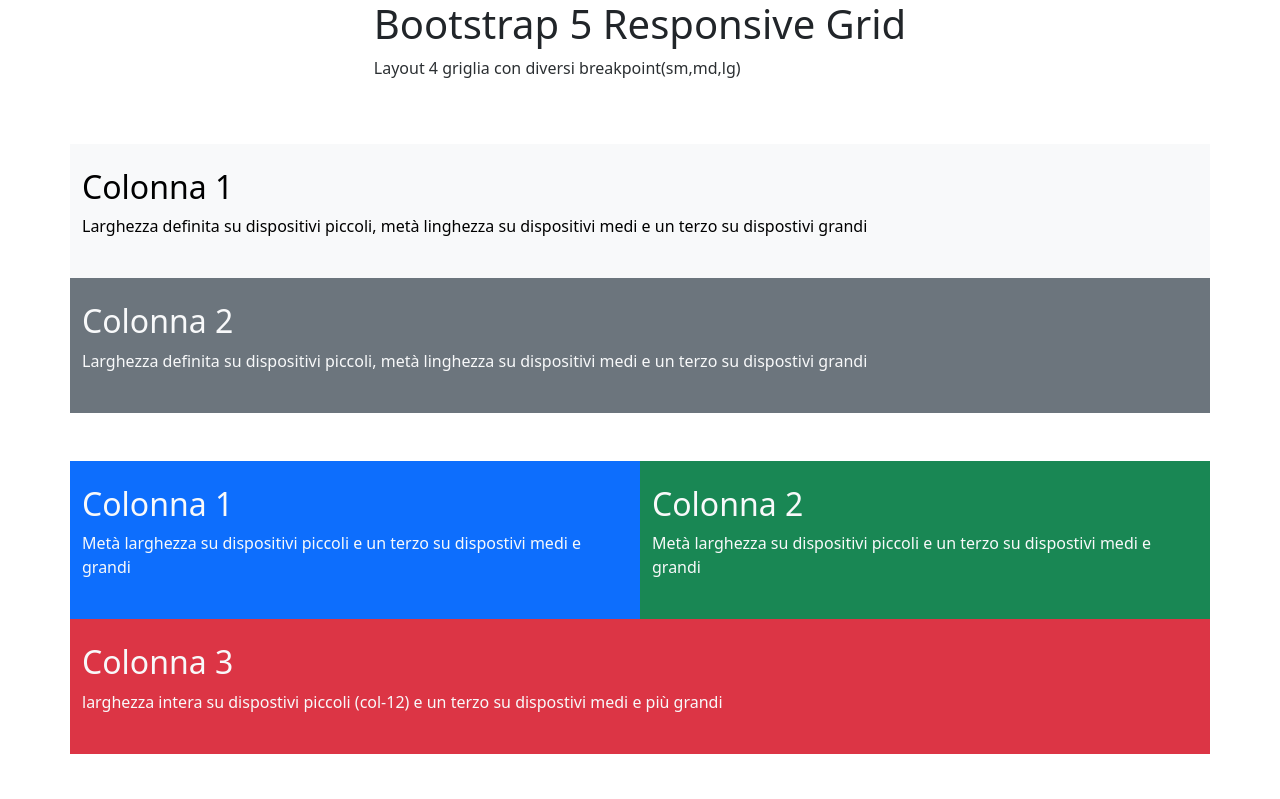
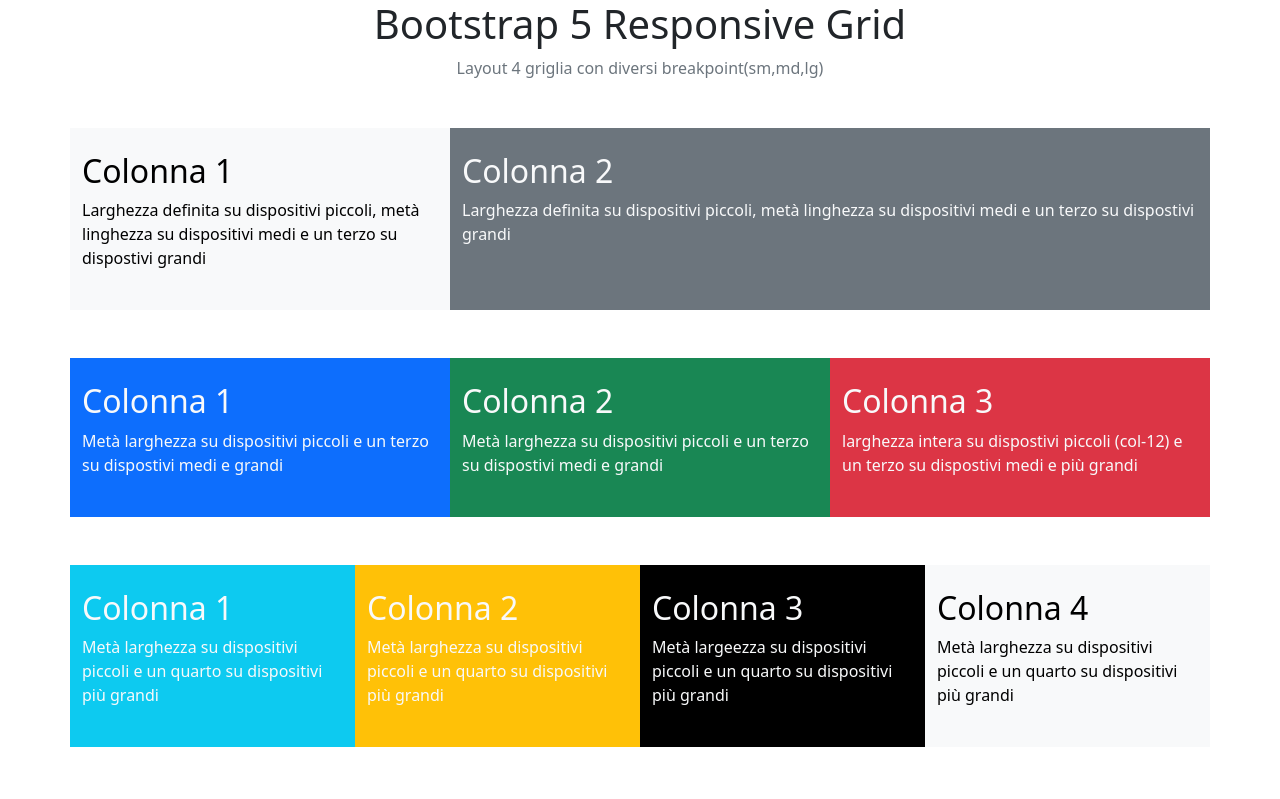
Before and after one commit to Antimo-m/htmlcss-bootstrap-layout, a plain HTML site: page index.html in a window 1280 px wide. Shown: the top 799 px of the page. Drawn offline with nearby package versions, Linux system fonts and the light colour scheme.

Commit message:
feat:modifiche finali

```diff
--- a/index.html
+++ b/index.html
@@ -8,27 +8,23 @@
         integrity="sha384-sRIl4kxILFvY47J16cr9ZwB07vP4J8+LH7qKQnuqkuIAvNWLzeN8tE5YBujZqJLB" crossorigin="anonymous"/>
 </head>
 <body>
-    <header>
-        <div class=" d-flex justify-content-center">
-        <div class=" ">
+    <header class="d-flex justify-content-center">
+        <div>
               <h1>Bootstrap 5 Responsive Grid</h1>
-              <p class="text-secondary-emphasis">Layout 4 griglia con diversi breakpoint(sm,md,lg)</p>
-        </div>
+              <span class="text-secondary d-flex justify-content-center ">Layout 4 griglia con diversi breakpoint(sm,md,lg)</span>
         </div>
     </header>
 
     <main class="text-light py-5">
-        <section class="container bg-light text-black">
-            <div class="col-12 py-4">
+        <section class="container ">
+            <div class="row">
+            <div class="col-12 col-md-6 col-lg-4 py-4  bg-light text-black  ">
                 <h2>Colonna 1</h2>
                 <p>Larghezza definita su dispositivi piccoli, metà linghezza su dispositivi medi e un terzo su dispostivi grandi</p>
             </div>
-        </section>
 
 
-        <section class="container bg-secondary">
-         <div class="row">
-            <div class="col-12 py-4">
+            <div class="col-12 col-md-6 col-lg-8 py-4 bg-secondary">
                 <h2>Colonna 2</h2>
                 <p>Larghezza definita su dispositivi piccoli, metà linghezza su dispositivi medi e un terzo su dispostivi grandi</p>
             </div>
@@ -36,19 +32,19 @@
         </section>
 
 
-        <section class="container d.flex py-5">
+        <section class="container d-flex py-5">
         <div class="row">
-            <div class="col-6 bg-primary py-4">
+            <div class="col-6 col-md-4 bg-primary py-4 ">
                 <h2>Colonna 1</h2>
                 <p>Metà larghezza su dispositivi piccoli e un terzo su dispostivi medi e grandi</p>
             </div>
 
-            <div class="col-6 py-4 bg-success">
+            <div class="col-6 col-md-4 py-4 bg-success ">
                 <h2>Colonna 2</h2>
                 <p>Metà larghezza su dispositivi piccoli e un terzo su dispostivi medi e grandi</p>
             </div>
 
-            <div class="col-12 py-4 bg-danger">
+            <div class="col-12 col-md-4 py-4 bg-danger">
                 <h2>Colonna 3</h2>
                 <p>larghezza intera su dispostivi piccoli (col-12) e un terzo su dispostivi medi e più grandi</p>
             </div>
@@ -58,22 +54,22 @@
 
        <section class="container ">
         <div class="row">
-            <div class="col-6 bg-info py-4">
+            <div class="col-6 col-md-3 bg-info py-4">
                 <h2>Colonna 1</h2>
                 <p>Metà larghezza su dispositivi piccoli e un quarto su dispositivi più grandi</p>
             </div>
 
-            <div class="col-6 py-4 bg-warning">
+            <div class="col-6 col-md-3 py-4 bg-warning">
                 <h2>Colonna 2</h2>
                 <p>Metà larghezza su dispositivi piccoli e un quarto su dispositivi più grandi</p>
             </div>
 
-            <div class="col-6 py-4 bg-black">
+            <div class="col-6 col-md-3 py-4 bg-black ">
                 <h2>Colonna 3</h2>
                 <p>Metà largeezza su dispositivi piccoli e un quarto su dispositivi più grandi</p>
             </div>
 
-            <div class="col-6 py-4 bg-light text-black">
+            <div class="col-6 col-md-3 py-4 bg-light text-black ">
                 <h2>Colonna 4</h2>
                 <p>Metà larghezza su dispositivi piccoli e un quarto su dispositivi più grandi</p>
             </div>
```
